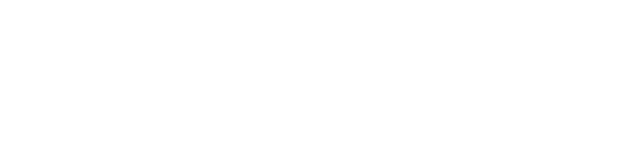
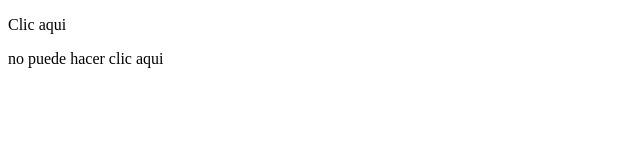
Before and after one commit to arielviale/javascript23, a plain HTML site: page index.html in a window 1280 px wide. Shown: the whole page, without its empty margins (0-640 px from the left). Drawn offline with Linux system fonts and the light colour scheme.

Commit message:
body onload

```diff
--- a/index.html
+++ b/index.html
@@ -6,7 +6,12 @@
     <meta name="viewport" content="width=device-width, initial-scale=1.0">
     <title>Practica Javascript</title>
 </head>
-<body>
+
+<body onload="alert('Bienvenido')">
+    <section>
+        <p onclick="alert('hizo clik!')" onmouseout="alert"('no me abandone!')>Clic aqui</p>
+        <p>no puede hacer clic aqui</p>
+    </section>
 
 </body>
 </html>
```
